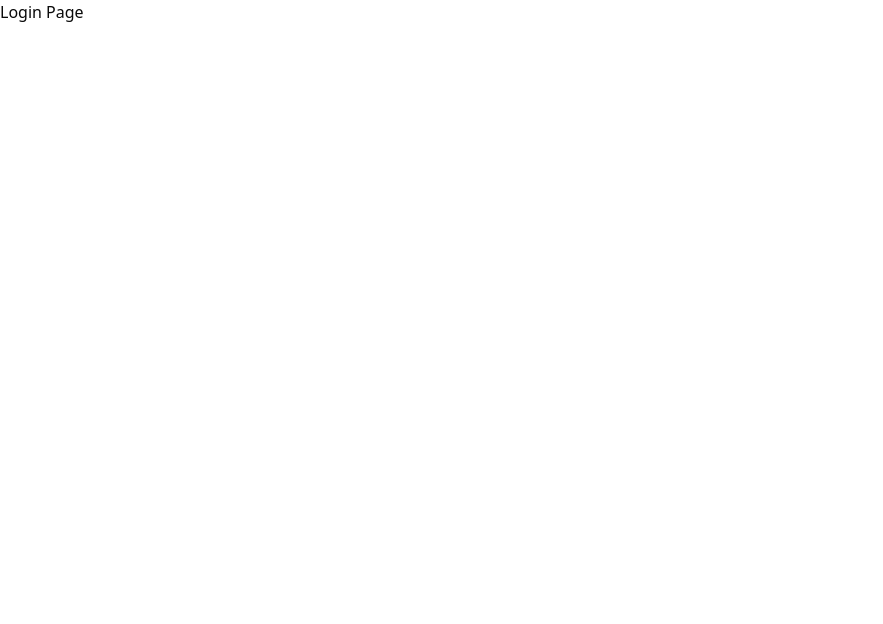
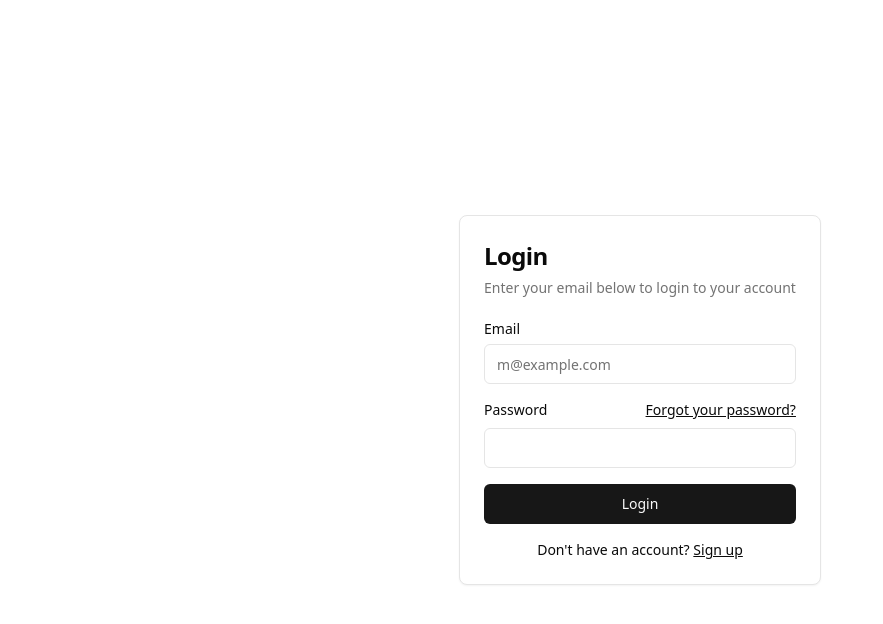
Before and after one commit to Haideraliamjad/elib-apis-dashboard, a React (Vite) app: page /login in a window 1280 px wide. Shown: the top 624 px of the page, without its empty margins (0-883 px from the left). Built offline with nearby package versions, Linux system fonts and the light colour scheme.

Commit message:
add login page

```diff
--- a/package.json
+++ b/package.json
@@ -10,6 +10,7 @@
     "preview": "vite preview"
   },
   "dependencies": {
+    "@radix-ui/react-label": "^2.0.2",
     "@radix-ui/react-slot": "^1.0.2",
     "class-variance-authority": "^0.7.0",
     "clsx": "^2.1.1",
--- /dev/null
+++ b/src/components/ui/card.tsx
@@ -0,0 +1,79 @@
+import * as React from "react"
+
+import { cn } from "@/lib/utils"
+
+const Card = React.forwardRef<
+  HTMLDivElement,
+  React.HTMLAttributes<HTMLDivElement>
+>(({ className, ...props }, ref) => (
+  <div
+    ref={ref}
+    className={cn(
+      "rounded-lg border bg-card text-card-foreground shadow-sm",
+      className
+    )}
+    {...props}
+  />
+))
+Card.displayName = "Card"
+
+const CardHeader = React.forwardRef<
+  HTMLDivElement,
+  React.HTMLAttributes<HTMLDivElement>
+>(({ className, ...props }, ref) => (
+  <div
+    ref={ref}
+    className={cn("flex flex-col space-y-1.5 p-6", className)}
+    {...props}
+  />
+))
+CardHeader.displayName = "CardHeader"
+
+const CardTitle = React.forwardRef<
+  HTMLParagraphElement,
+  React.HTMLAttributes<HTMLHeadingElement>
+>(({ className, ...props }, ref) => (
+  <h3
+    ref={ref}
+    className={cn(
+      "text-2xl font-semibold leading-none tracking-tight",
+      className
+    )}
+    {...props}
+  />
+))
+CardTitle.displayName = "CardTitle"
+
+const CardDescription = React.forwardRef<
+  HTMLParagraphElement,
+  React.HTMLAttributes<HTMLParagraphElement>
+>(({ className, ...props }, ref) => (
+  <p
+    ref={ref}
+    className={cn("text-sm text-muted-foreground", className)}
+    {...props}
+  />
+))
+CardDescription.displayName = "CardDescription"
+
+const CardContent = React.forwardRef<
+  HTMLDivElement,
+  React.HTMLAttributes<HTMLDivElement>
+>(({ className, ...props }, ref) => (
+  <div ref={ref} className={cn("p-6 pt-0", className)} {...props} />
+))
+CardContent.displayName = "CardContent"
+
+const CardFooter = React.forwardRef<
+  HTMLDivElement,
+  React.HTMLAttributes<HTMLDivElement>
+>(({ className, ...props }, ref) => (
+  <div
+    ref={ref}
+    className={cn("flex items-center p-6 pt-0", className)}
+    {...props}
+  />
+))
+CardFooter.displayName = "CardFooter"
+
+export { Card, CardHeader, CardFooter, CardTitle, CardDescription, CardContent }
--- /dev/null
+++ b/src/components/ui/input.tsx
@@ -0,0 +1,25 @@
+import * as React from "react"
+
+import { cn } from "@/lib/utils"
+
+export interface InputProps
+  extends React.InputHTMLAttributes<HTMLInputElement> {}
+
+const Input = React.forwardRef<HTMLInputElement, InputProps>(
+  ({ className, type, ...props }, ref) => {
+    return (
+      <input
+        type={type}
+        className={cn(
+          "flex h-10 w-full rounded-md border border-input bg-background px-3 py-2 text-sm ring-offset-background file:border-0 file:bg-transparent file:text-sm file:font-medium placeholder:text-muted-foreground focus-visible:outline-none focus-visible:ring-2 focus-visible:ring-ring focus-visible:ring-offset-2 disabled:cursor-not-allowed disabled:opacity-50",
+          className
+        )}
+        ref={ref}
+        {...props}
+      />
+    )
+  }
+)
+Input.displayName = "Input"
+
+export { Input }
--- /dev/null
+++ b/src/components/ui/label.tsx
@@ -0,0 +1,26 @@
+"use client"
+
+import * as React from "react"
+import * as LabelPrimitive from "@radix-ui/react-label"
+import { cva, type VariantProps } from "class-variance-authority"
+
+import { cn } from "@/lib/utils"
+
+const labelVariants = cva(
+  "text-sm font-medium leading-none peer-disabled:cursor-not-allowed peer-disabled:opacity-70"
+)
+
+const Label = React.forwardRef<
+  React.ElementRef<typeof LabelPrimitive.Root>,
+  React.ComponentPropsWithoutRef<typeof LabelPrimitive.Root> &
+    VariantProps<typeof labelVariants>
+>(({ className, ...props }, ref) => (
+  <LabelPrimitive.Root
+    ref={ref}
+    className={cn(labelVariants(), className)}
+    {...props}
+  />
+))
+Label.displayName = LabelPrimitive.Root.displayName
+
+export { Label }
--- a/src/pages/Login.tsx
+++ b/src/pages/Login.tsx
@@ -1,3 +1,59 @@
+import { Button } from "@/components/ui/button";
+import { Link } from "react-router-dom";
+import {
+  Card,
+  CardContent,
+  CardDescription,
+  CardHeader,
+  CardTitle,
+} from "@/components/ui/card";
+import { Input } from "@/components/ui/input";
+import { Label } from "@/components/ui/label";
 export default function LoginPage() {
-  return <h1>Login Page</h1>;
+  return (
+    <div className="flex justify-center items-center min-h-screen">
+      <Card className="mx-auto max-w-sm">
+        <CardHeader>
+          <CardTitle className="text-2xl">Login</CardTitle>
+          <CardDescription>
+            Enter your email below to login to your account
+          </CardDescription>
+        </CardHeader>
+        <CardContent>
+          <div className="grid gap-4">
+            <div className="grid gap-2">
+              <Label htmlFor="email">Email</Label>
+              <Input
+                id="email"
+                type="email"
+                placeholder="m@example.com"
+                required
+              />
+            </div>
+            <div className="grid gap-2">
+              <div className="flex items-center">
+                <Label htmlFor="password">Password</Label>
+                <Link
+                  to="/reset-password"
+                  className="ml-auto inline-block text-sm underline"
+                >
+                  Forgot your password?
+                </Link>
+              </div>
+              <Input id="password" type="password" required />
+            </div>
+            <Button type="submit" className="w-full">
+              Login
+            </Button>
+          </div>
+          <div className="mt-4 text-center text-sm">
+            Don&apos;t have an account?{" "}
+            <Link to="/sign-up" className="underline">
+              Sign up
+            </Link>
+          </div>
+        </CardContent>
+      </Card>
+    </div>
+  );
 }
```
Also changed, not shown: 1 other file (tests, documents, lock files or other folders).
